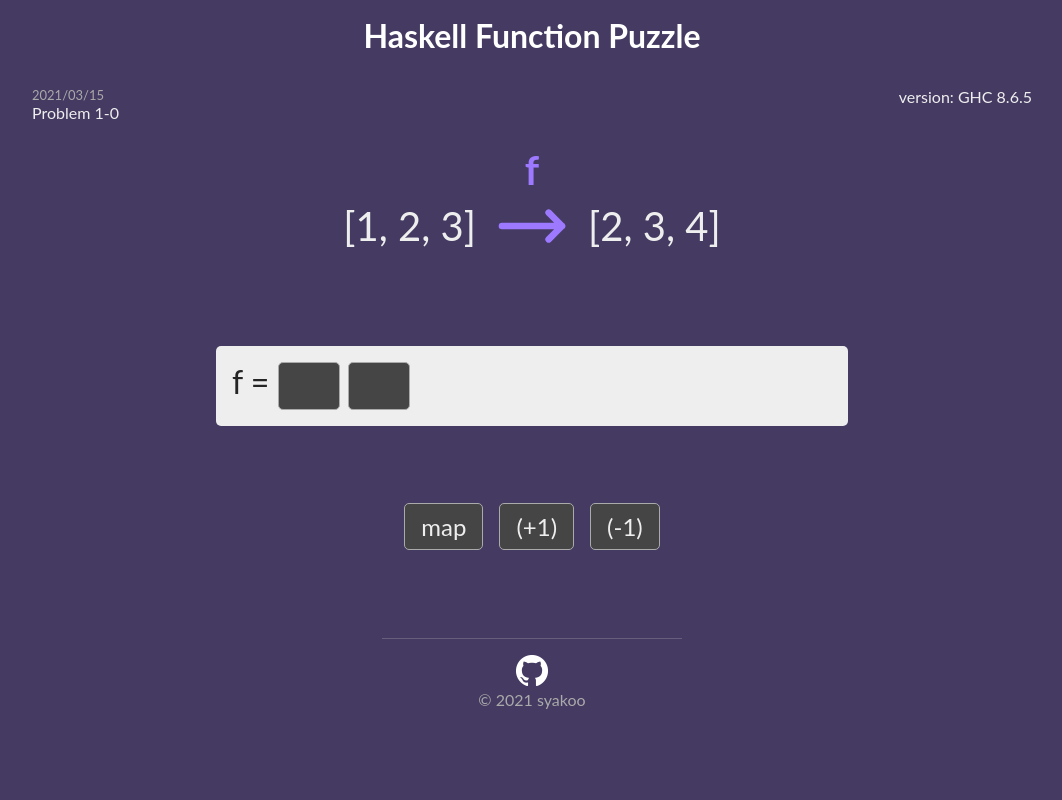
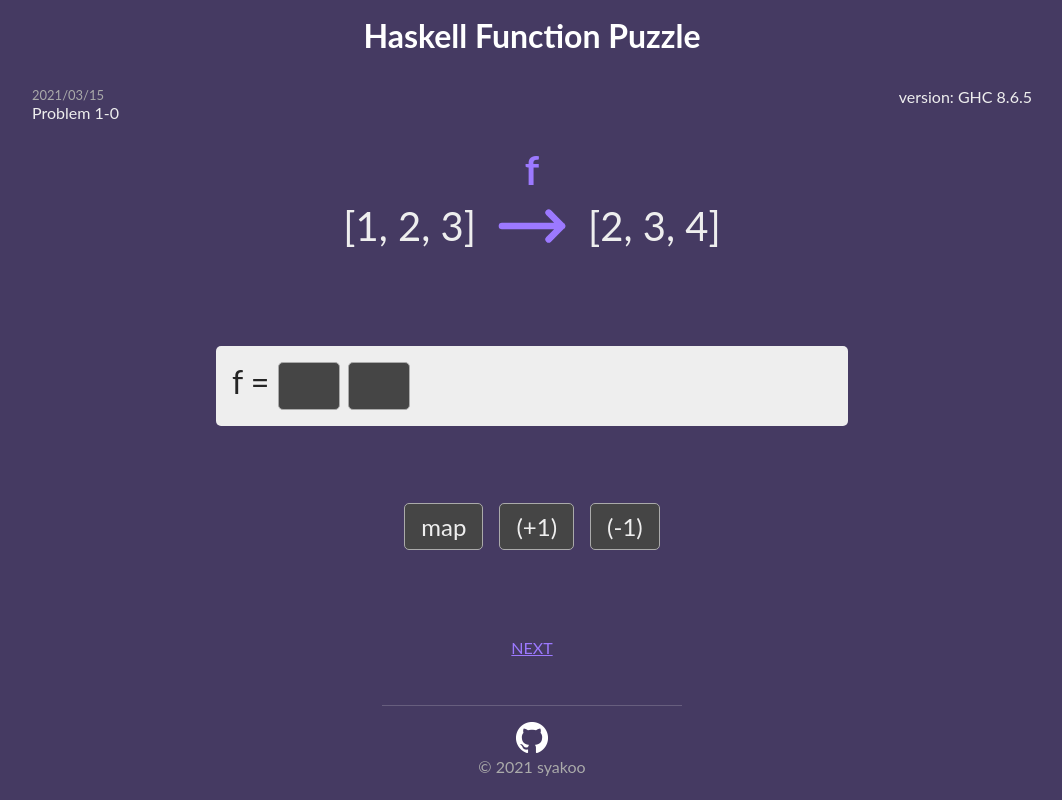
Before and after one commit to syakoo/haskell-function-puzzle, a React app: page /#/problem/1/0 in a window 1280 px wide. Shown: the whole page, without its empty margins (108-1170 px from the left). Built offline with nearby package versions, Linux system fonts and the light colour scheme.

Commit message:
update: styles.

```diff
--- a/src/components/templates/Footer/Footer.tsx
+++ b/src/components/templates/Footer/Footer.tsx
@@ -18,7 +18,7 @@ const Footer: React.VFC = () => {
 //
 const _Footer = styled.footer`
   text-align: center;
-  margin-top: 3rem;
+  margin-top: 1rem;
   padding: 1rem;
   color: ${(p) => p.theme.gray2};
 
--- a/src/components/templates/ProblemView/ProblemView.tsx
+++ b/src/components/templates/ProblemView/ProblemView.tsx
@@ -2,6 +2,7 @@ import React from 'react'
 import styled from 'styled-components'
 
 import { MappingView } from '@/components/molecules/MappingView'
+import { NextBtns } from '@/components/molecules/NextBtns'
 import { Choice } from '@/components/organisms/Choice'
 import { AnswerSheet } from '@/components/organisms/AnswerSheet'
 
@@ -41,6 +42,9 @@ const ProblemView: React.VFC<ProblemViewProps> = ({ problem }) => {
           </_Space>
         ))}
       </_Choices>
+      <_MarginTop>
+        <NextBtns level={problem.level} id={problem.id} />
+      </_MarginTop>
     </div>
   )
 }
@@ -65,6 +69,10 @@ const _Space = styled.div`
   margin: 0.5rem;
 `
 
+const _MarginTop = styled.div`
+  margin-top: 5rem;
+`
+
 const _Date = styled.div`
   font-size: small;
   color: ${(p) => p.theme.gray2};
```
